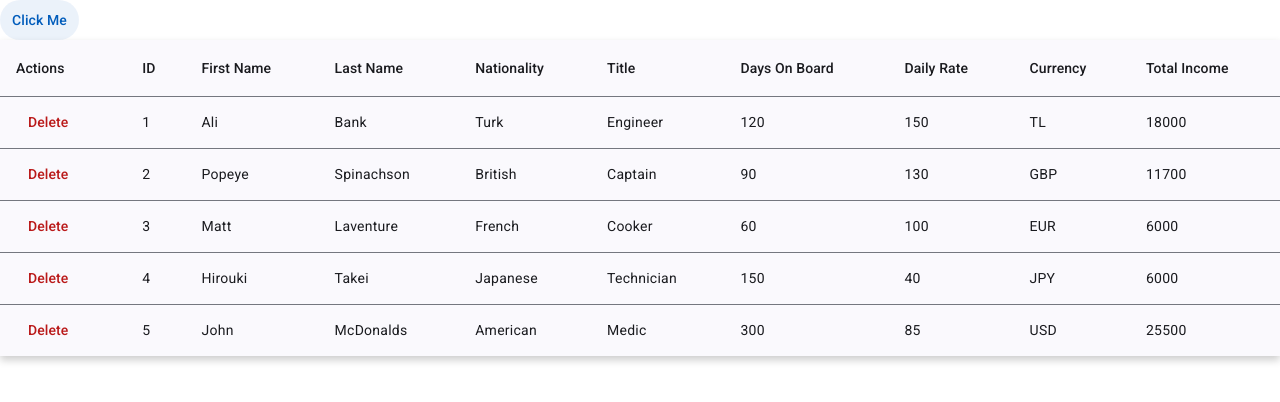
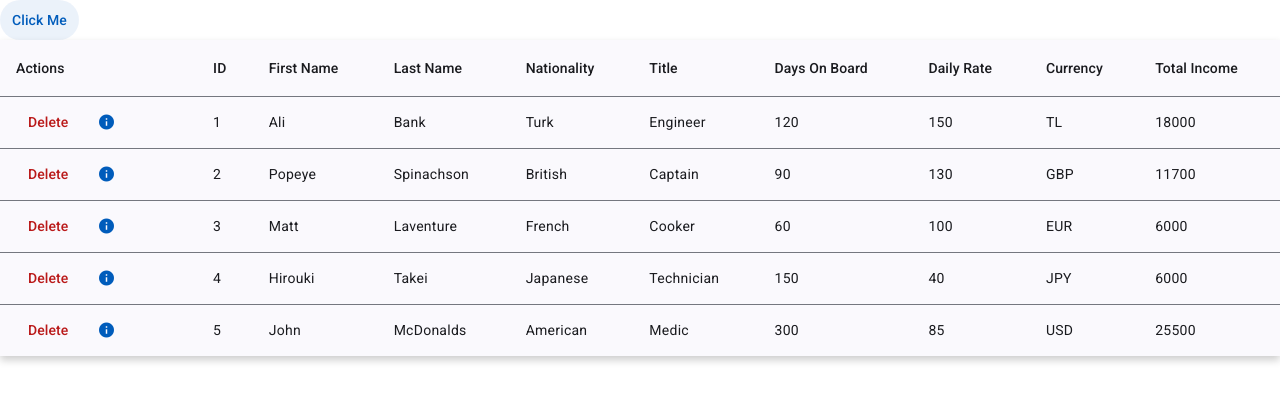
Before and after one commit to AliBank/ShipCrewProject, an Angular app in the folder ShipCrewProject/: page / in a window 1280 px wide. Shown: the top 402 px of the page. Built offline with nearby package versions, Linux system fonts and the light colour scheme.

Commit message:
app.routing.module.ts fixes

```diff
--- a/ShipCrewProject/src/app/app.component.html
+++ b/ShipCrewProject/src/app/app.component.html
@@ -2,12 +2,20 @@
 
 <!-- app.component.html -->
 <table mat-table [dataSource]="dataSource" class="mat-elevation-z8">
+
     <ng-container matColumnDef="actions">
-        <th mat-header-cell *matHeaderCellDef> Actions </th>
-        <td mat-cell *matCellDef="let crew">
-          <button mat-button color="warn" (click)="deleteCrewMember(crew.id)">Delete</button>
-        </td>
+      <th mat-header-cell *matHeaderCellDef> Actions </th>
+      <td mat-cell *matCellDef="let crew">
+        <!-- Delete Button -->
+        <button mat-button color="warn" (click)="deleteCrewMember(crew.id)">Delete</button>
+
+        <!-- Open Crew Detail Button -->
+        <button mat-button (click)="openCrewDetail(crew.id)" matTooltip="Open Crew Detail">
+          <mat-icon>info</mat-icon> <!-- Replace 'info' with any icon of your choice -->
+        </button>
+      </td>
     </ng-container>
+
     <!-- ID Column -->
     <ng-container matColumnDef="id">
       <th mat-header-cell *matHeaderCellDef> ID </th>
--- a/ShipCrewProject/src/app/app.config.ts
+++ b/ShipCrewProject/src/app/app.config.ts
@@ -1,7 +1,7 @@
 // app.config.ts
 import { ApplicationConfig, provideZoneChangeDetection } from '@angular/core';
 import { provideRouter } from '@angular/router';
-import { routes } from './app.routes'; // This should correctly import the exported routes
+import { routes } from './app.routing.module'; // This should correctly import the exported routes
 import { provideAnimationsAsync } from '@angular/platform-browser/animations/async';
 
 export const appConfig: ApplicationConfig = {
--- a/ShipCrewProject/src/app/app.module.ts
+++ b/ShipCrewProject/src/app/app.module.ts
@@ -11,10 +11,13 @@ import { MatInputModule } from '@angular/material/input';
 import { MatFormFieldModule } from '@angular/material/form-field';
 import { CrewService } from './services/crew.service';
 import {CrewDetailPageComponent} from './crew-detail-page/crew-detail-page.component';
+import { MatIconModule } from '@angular/material/icon'; // For icons
+import { MatTooltipModule } from '@angular/material/tooltip'; // For tooltips
+import { AppRoutingModule } from './app.routing.module'; // Adjust the import path
 
 @NgModule({
   declarations: [AppComponent, CrewDetailPageComponent],
-  imports: [BrowserModule, FormsModule, MatTableModule, BrowserAnimationsModule,MatListModule,MatButtonModule,MatCardModule,MatInputModule,MatFormFieldModule],
+  imports: [AppRoutingModule,BrowserModule, FormsModule, MatTableModule, BrowserAnimationsModule,MatListModule,MatButtonModule,MatCardModule,MatInputModule,MatFormFieldModule,MatIconModule,MatTooltipModule],
   providers: [CrewService],
   bootstrap: [AppComponent]
 })
--- a/ShipCrewProject/src/app/app.routes.ts
+++ b/ShipCrewProject/src/app/app.routing.module.ts
@@ -4,8 +4,9 @@ import { CrewDetailPageComponent } from './crew-detail-page/crew-detail-page.com
 
 export const routes: Routes = [
   // Define your routes here
-  { path: 'crew/:id', component: CrewDetailPageComponent },
-  { path: '', redirectTo: '/home', pathMatch: 'full' } // Adjust your default route as needed
+  { path: 'crew/:id', component: CrewDetailPageComponent }
+  //,
+  //{ path: '', redirectTo: '/home', pathMatch: 'full' } // Adjust your default route as needed
 ];
 
 @NgModule({
```
